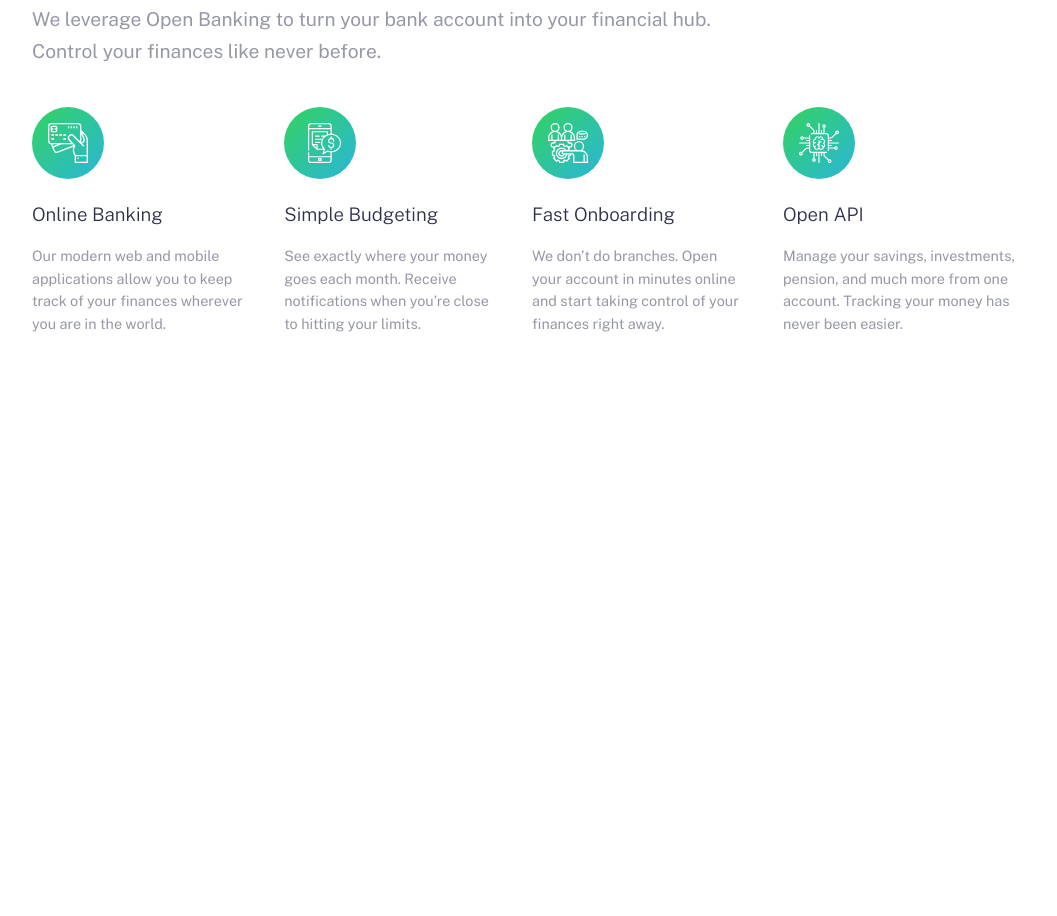
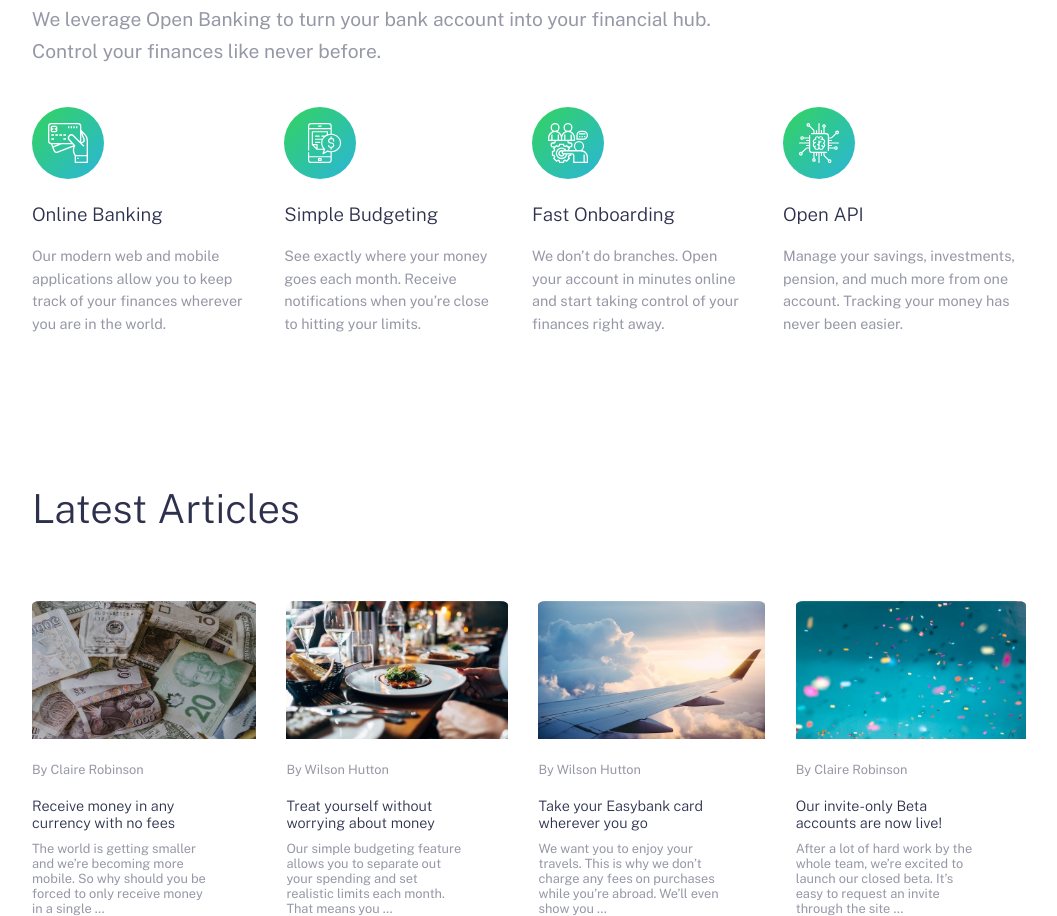
Before and after one commit to TechSaq/frontend-mentor-solutions-zsr, a plain HTML site: page easybank-landing-page-master/index.html in a window 1280 px wide. Shown: the part 977-1893 px from the top of the page, without its empty margins (96-1153 px from the left). Before the commit the page ends 1312 px from the top, so only its background shows below. Drawn offline with nearby package versions, Linux system fonts and the light colour scheme.

Commit message:
latest article completed

```diff
--- a/easybank-landing-page-master/index.html
+++ b/easybank-landing-page-master/index.html
@@ -30,10 +30,7 @@
 <body>
 
     <!-- <div>
-         Latest Articles By Claire Robinson Receive money in any currency with no fees The world is getting smaller
-        and we’re becoming more mobile. So why should you be forced to only receive money in a single … By Wilson Hutton Treat yourself without worrying about money Our simple budgeting feature allows you to separate out your spending and set realistic
-        limits each month. That means you … By Wilson Hutton Take your Easybank card wherever you go We want you to enjoy your travels. This is why we don’t charge any fees on purchases while you’re abroad. We’ll even show you … By Claire Robinson Our
-        invite-only Beta accounts are now live! After a lot of hard work by the whole team, we’re excited to launch our closed beta. It’s easy to request an invite through the site ... About Us Contact Blog Careers Support Privacy Policy Request Invite
+         About Us Contact Blog Careers Support Privacy Policy Request Invite
         © Easybank. All Rights Reserved
     </div> -->
 
@@ -92,6 +89,37 @@
         </div>
     </div>
 
+
+    <div class="latest-wrapper">
+        <h3 class="latest-header">Latest Articles</h3>
+        <div class="article-wrapper">
+            <div class="article">
+                <img src="./images/image-currency.jpg" alt="" class="article-img">
+                <p class="author">By Claire Robinson </p>
+                <h3 class="title">Receive money in any currency with no fees</h3>
+                <p class="article-snap"> The world is getting smaller and we’re becoming more mobile. So why should you be forced to only receive money in a single …</p>
+            </div>
+            <div class="article">
+                <img src="./images/image-restaurant.jpg" alt="" class="article-img">
+                <p class="author">By Wilson Hutton </p>
+                <h3 class="title">Treat yourself without worrying about money</h3>
+                <p class="article-snap">Our simple budgeting feature allows you to separate out your spending and set realistic limits each month. That means you … </p>
+            </div>
+            <div class="article">
+                <img src="./images/image-plane.jpg" alt="" class="article-img">
+                <p class="author">By Wilson Hutton</p>
+                <h3 class="title">Take your Easybank card wherever you go</h3>
+                <p class="article-snap">We want you to enjoy your travels. This is why we don’t charge any fees on purchases while you’re abroad. We’ll even show you …</p>
+            </div>
+            <div class="article">
+                <img src="./images/image-confetti.jpg" alt="" class="article-img">
+                <p class="author"> By Claire Robinson </p>
+                <h3 class="title">Our invite-only Beta accounts are now live!</h3>
+                <p class="article-snap">After a lot of hard work by the whole team, we’re excited to launch our closed beta. It’s easy to request an invite through the site ... </p>
+            </div>
+        </div>
+    </div>
+
     <!-- <div class="attribution">
         Challenge by <a href="https://www.frontendmentor.io?ref=challenge" target="_blank">Frontend Mentor</a>. Coded by <a href="#">Mohd Saquib</a>.
     </div> -->
--- a/easybank-landing-page-master/style.css
+++ b/easybank-landing-page-master/style.css
@@ -142,5 +142,61 @@ body {
     font-size: 0.9rem;
 }
 
-.
+
 /* choose -- end */
+
+
+/* Latest article -- start */
+
+.latest-wrapper {
+    width: 80%;
+    display: flex;
+    flex-direction: column;
+    margin: 0 auto;
+}
+
+.latest-wrapper .latest-header {
+    color: #2D314D;
+    margin: 150px 0 0 0;
+    font-size: 2.5rem;
+    font-weight: 300;
+}
+
+.latest-wrapper .article-wrapper {
+    display: flex;
+}
+
+.latest-wrapper .article-wrapper .article {
+    margin-right: 30px;
+}
+
+.latest-wrapper .article .article-img {
+    width: 100%;
+    height: 100%;
+    transform: scaleY(0.5);
+    border-top-left-radius: 7px;
+    border-top-right-radius: 7px;
+}
+
+.latest-wrapper .article .author {
+    color: hsl(233, 8%, 62%);
+    margin-top: -50px;
+    font-size: 0.8rem;
+}
+
+.latest-wrapper .article .title {
+    color: #2D314D;
+    font-weight: 300;
+    margin: 20px 0 10px 0;
+    font-size: 0.9rem;
+    width: 75%;
+}
+
+.latest-wrapper .article .article-snap {
+    color: hsl(233, 8%, 62%);
+    font-size: 0.8rem;
+    width: 80%;
+}
+
+
+/* Latest article -- end */
```
